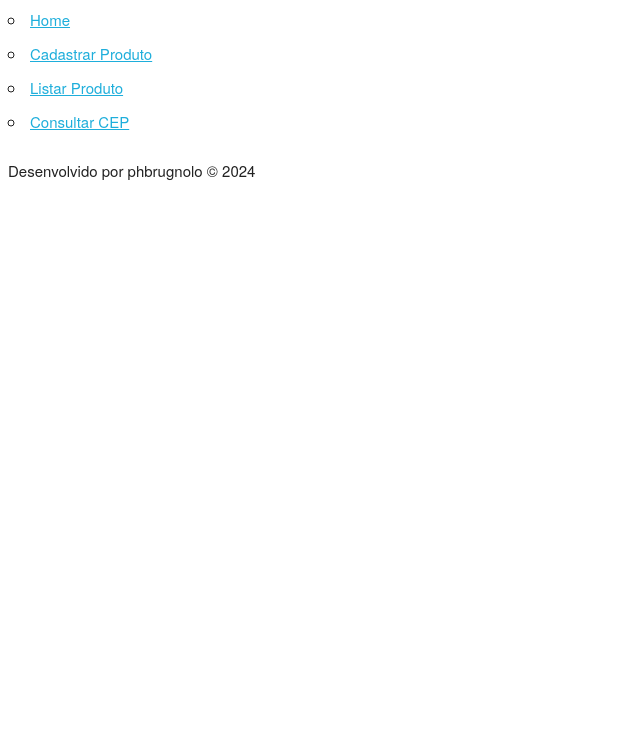
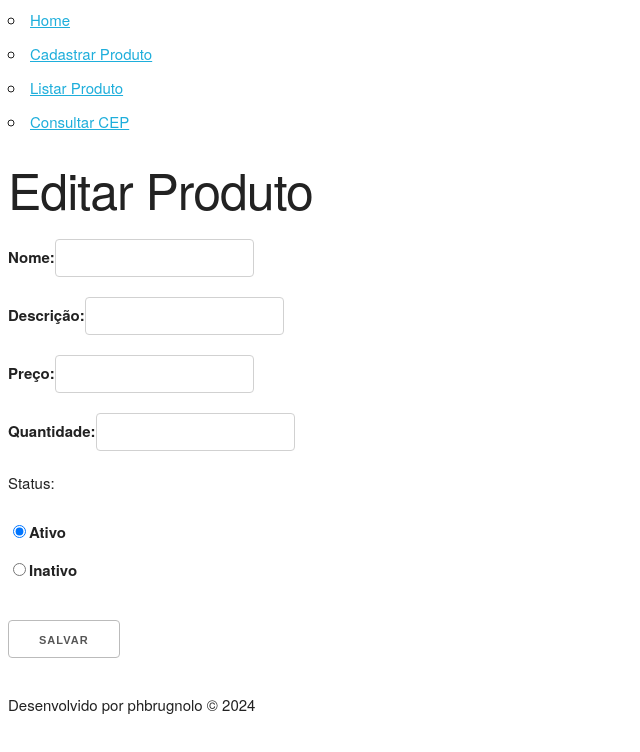
Before and after one commit to phbrugnolo/ReactAPI, a React (Create React App) app in the folder frontwapi/: page /produto/editar/1 in a window 1280 px wide. Shown: the top 752 px of the page, without its empty margins (0-640 px from the left). Built offline with nearby package versions, Linux system fonts and the light colour scheme; no server answers.

Commit message:
Refactoring commits

```diff
--- a/frontwapi/src/App.tsx
+++ b/frontwapi/src/App.tsx
@@ -3,6 +3,7 @@ import ProdutoListar from "./components/pages/produto/produto-listar";
 import Cep from "./components/pages/cep/consulta-cep";
 import ProdutoCadastrar from "./components/pages/produto/produto-cadastrar";
 import { BrowserRouter, Link, Routes, Route } from "react-router-dom";
+import ProdutoEditar from "./components/pages/produto/produto-editar";
 
 function App() {
   return (
@@ -29,6 +30,7 @@ function App() {
           <Route path="/" element={<ProdutoListar/>}></Route>
           <Route path="/produto/cadastrar" element={<ProdutoCadastrar/>}></Route>
           <Route path="/produto/listar" element={<ProdutoListar/>}></Route>
+          <Route path={"/produto/editar/:id" }element={<ProdutoEditar/>}></Route>
           <Route path="/cep/consultar" element={<Cep/>}></Route>
         </Routes>
         <footer>
--- /dev/null
+++ b/frontwapi/src/components/pages/produto/produto-editar.tsx
@@ -0,0 +1,90 @@
+import { useEffect, useState } from "react";
+import { Produto } from "../../../models/Produto";
+import axios from "axios";
+import { useParams } from "react-router-dom";
+
+function ProdutoEditar() {
+
+    const {id} = useParams<{ id : string }>();
+    const [preco, setPreco] = useState("");
+    const [quantidade, setQuantidade] = useState("");
+    const [nome, setNome] = useState("");
+    const [descricao, setDescricao] = useState("");
+    const [status, setStatus] = useState<"ativo" | "inativo">("ativo");
+
+    useEffect(() => {
+        if(id){
+            axios.get<Produto>(`http://localhost:5181/api/produtos/buscar/${id}`).then(resposta => {
+                setNome(resposta.data.nome);
+                setDescricao(resposta.data.descricao);
+                setPreco(resposta.data.preco.toString());
+                setQuantidade(resposta.data.quantidade.toString());
+                setStatus(resposta.data.status as "ativo" | "inativo");
+            });
+        }
+    }, []);
+
+    function produtoEditado(e : any) {
+        e.preventDefault();
+        const produto = {
+            nome: nome,
+            descricao: descricao,
+            preco: parseFloat(preco),
+            quantidade: parseInt(quantidade),
+            status
+        };
+        axios.put<Produto>(`http://localhost:5181/api/produtos/editar/${id}`, produto);
+    }
+
+  return (
+    <div>
+        <h1>Editar Produto</h1>
+        <form onSubmit={produtoEditado}>
+        <label>
+          Nome:
+          <input type="text" value={nome} onChange={(e : any) => setNome(e.target.value)} required/>
+          <br />
+        </label>
+        <label>
+          Descrição:
+          <input type="text" value={descricao} onChange={(e : any) => setDescricao(e.target.value)} required/>
+          <br />
+        </label>
+        <label>
+          Preço:
+          <input type="text" value={preco} onChange={(e : any) => setPreco(e.target.value)} required/>
+          <br />
+        </label>
+        <label>
+          Quantidade:
+          <input type="text" value={quantidade} onChange={(e : any) => setQuantidade(e.target.value)} required/>
+        </label>
+        <div>
+            <p>Status: </p>
+            <label>
+                <input
+                    type="radio"
+                    value="ativo"
+                    checked={status === "ativo"}
+                    onChange={() => setStatus("ativo")}
+                />
+                Ativo
+            </label>
+            <label>
+                <input
+                    type="radio"
+                    value="inativo"
+                    checked={status === "inativo"}
+                    onChange={() => setStatus("inativo")}
+                />
+                Inativo
+            </label>
+        </div>
+        <br />
+        <button type="submit">Salvar</button>
+        </form>
+    </div>
+  );
+}
+
+export default ProdutoEditar;
--- a/frontwapi/src/components/pages/produto/produto-listar.tsx
+++ b/frontwapi/src/components/pages/produto/produto-listar.tsx
@@ -1,6 +1,7 @@
 import { useEffect, useState } from "react";
+import { Link } from "react-router-dom";
+import axios from "axios";
 import { Produto } from "../../../models/Produto";
-import axios from "axios";
 
 function ProdutoListar() {
   const [produtos, setProdutos] = useState<Produto[]>([]);
@@ -59,6 +60,9 @@ function ProdutoListar() {
                     <td>
                       <button type="button" onClick={() => { remover(produto.id!) }}>Remover</button>
                     </td>
+                    <td>
+                      <button type="button"><Link to={`/produto/editar/${produto.id!}`}>Alterar</Link></button>
+                    </td>
                   </tr>
                 ))
              }
```
